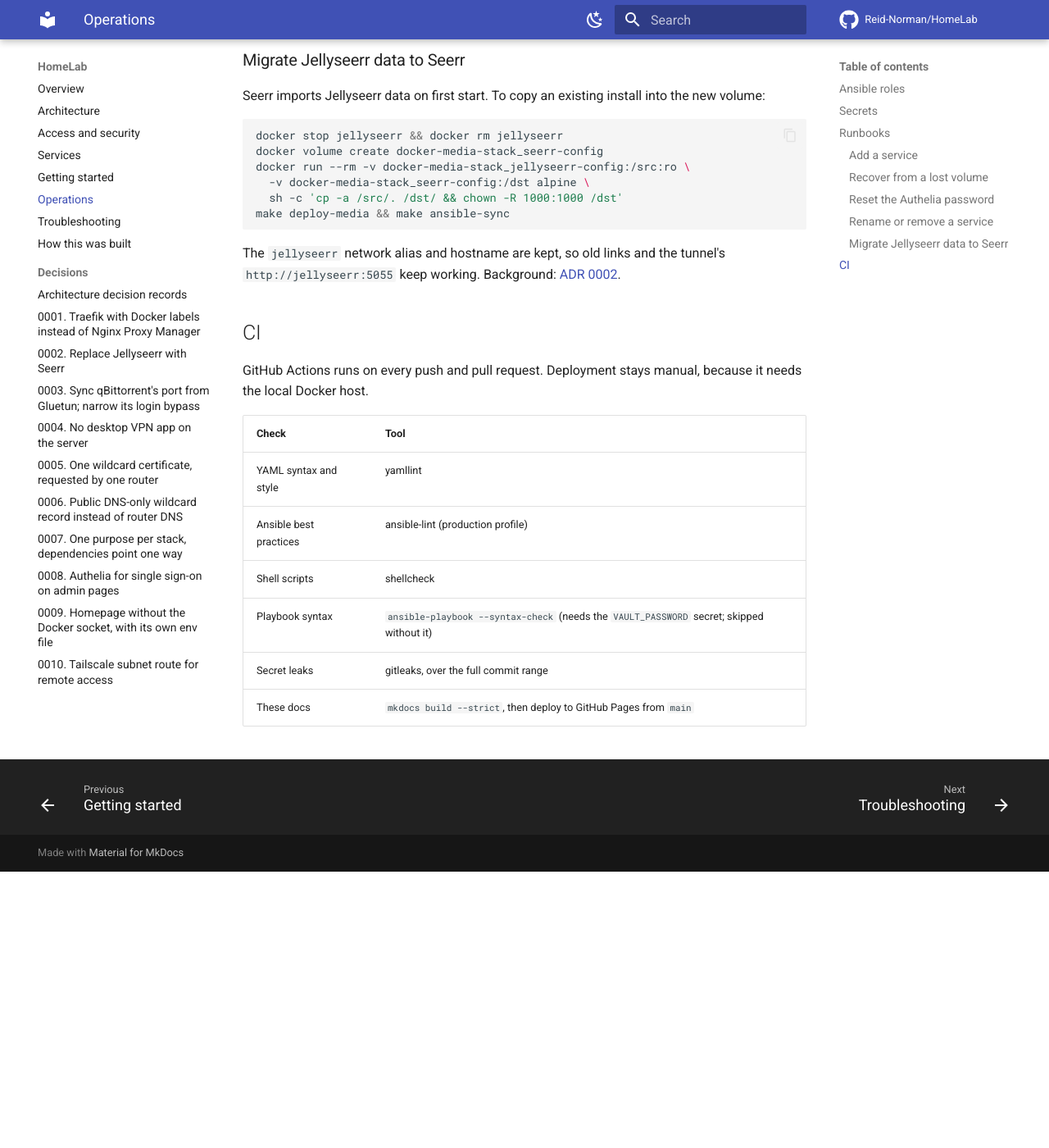
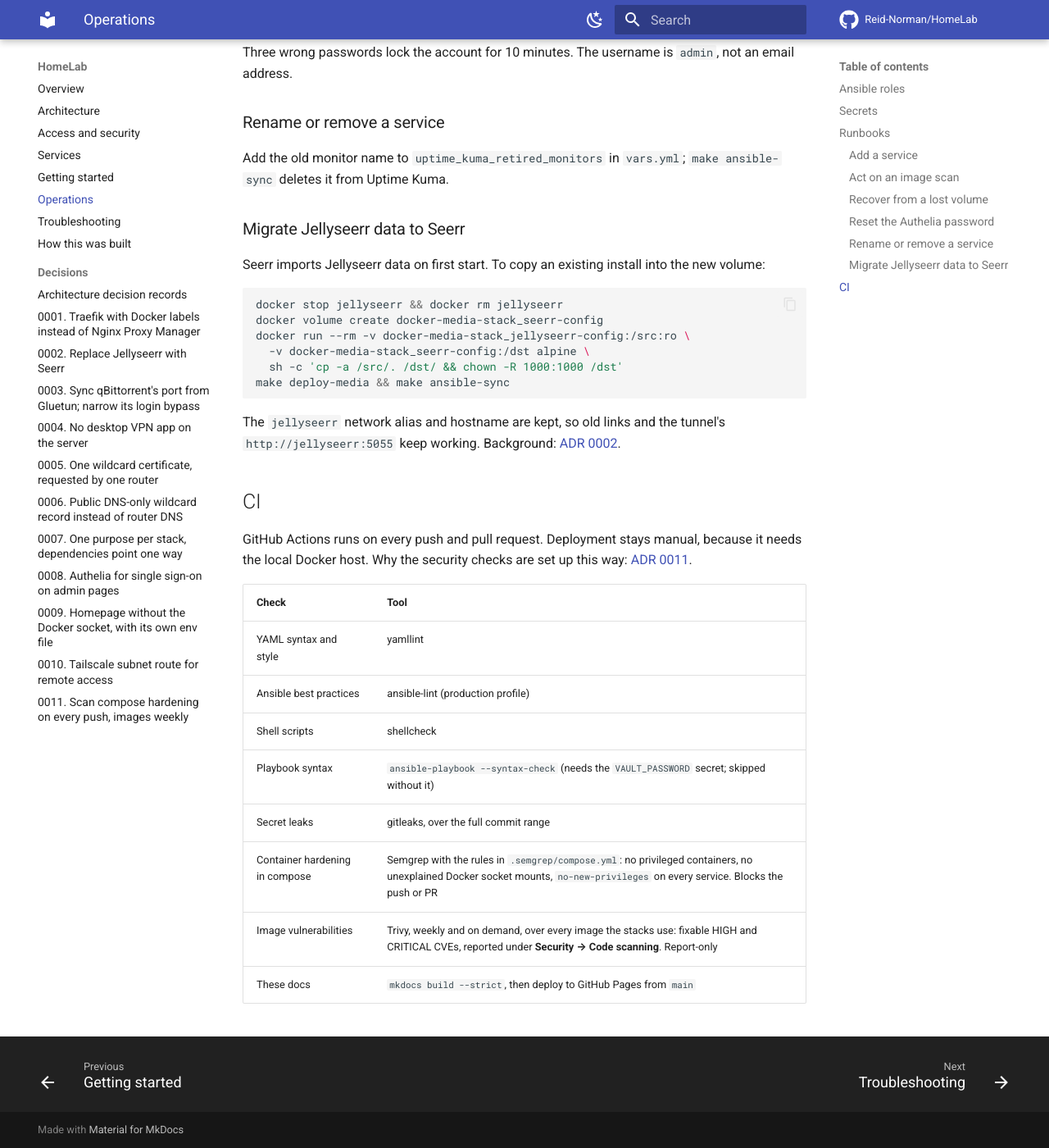
Before and after one commit to Reid-Norman/HomeLab, an MkDocs documentation site: the page built from docs/operations.md, in a window 1280 px wide and 1400 px high, scrolled down 2755 px. Shown: the whole window at 82% size. Built offline with MkDocs 1.6.1 and Material for MkDocs 9.7.7, drawn with Linux system fonts in a browser that asks for light colours; comment, search, counter and statistics services are not loaded; before the commit the page ends 3818 px from its top, so only the background shows below that; some of the changed text lies outside the part shown.

Commit message:
Add compose hardening and image vulnerability scans to CI
- Semgrep with local rules (.semgrep/compose.yml) fails a push or PR that
  adds a privileged container, an unexplained Docker socket mount, or a
  service without no-new-privileges. The registry p/docker-compose rules
  need a top-level `version:` key, so they matched nothing here.
- Every service now runs with no-new-privileges:true (all stacks
  redeployed and checked). The four socket mounts carry inline reasons.
- Trivy scans every image weekly (linux/arm64), report-only, to GitHub
  code scanning.
- Both workflows get a read-only token.
- ADR 0011, CI table, image-scan runbook, CLAUDE.md compose rule.

Co-Authored-By: Claude Opus 5.5 <noreply@anthropic.com>

```diff
--- a/docs/decisions/index.md
+++ b/docs/decisions/index.md
@@ -14,3 +14,4 @@ Short records of the decisions that aren't obvious from the code: the context, w
 | [0008](0008-authelia-single-sign-on.md) | Authelia for single sign-on on admin pages | 2026-10-25 |
 | [0009](0009-homepage-without-docker-socket.md) | Homepage without the Docker socket, with its own env file | 2026-10-25 |
 | [0010](0010-tailscale-remote-access.md) | Tailscale subnet route for remote access | 2026-10-25 |
+| [0011](0011-security-scanning.md) | Scan compose hardening on every push, images weekly | 2026-10-27 |
--- a/docs/operations.md
+++ b/docs/operations.md
@@ -49,12 +49,16 @@ make ansible-sync                  # re-apply API configuration
 
 ### Add a service
 
-1. Add it to the right stack's `docker-compose.yml`. Pick the stack by [dependency direction](architecture.md#stack-layout) and where its secrets would end up.
+1. Add it to the right stack's `docker-compose.yml`. Pick the stack by [dependency direction](architecture.md#stack-layout) and where its secrets would end up. Give it `security_opt: [no-new-privileges:true]`; CI fails without it.
 2. Add Traefik labels: `traefik.enable=true`, a `Host()` rule, the `websecure` entrypoint and the port. No `certresolver` label: the wildcard covers it.
 3. If it's an admin page, add `traefik.http.routers.<name>.middlewares=${ADMIN_MIDDLEWARES}` and publish its port on `127.0.0.1` only.
 4. Put secrets in the vault and the stack's `.env.j2`.
 5. Add an Ansible role if it has an API to configure, and add it to `site.yml`.
 6. Add an Uptime Kuma monitor in `vars.yml` and a tile in `docker-management-stack/homepage/services.yaml`.
+
+### Act on an image scan
+
+The weekly Trivy run lists fixable CVEs per image under **Security → Code scanning**. For each image, either bump the pinned tag (Authelia, Postgres, Uptime Kuma, Homepage), replace an image that stays behind, or dismiss the alert in GitHub with the reason. `:latest` images are updated by Watchtower, so their alerts clear on their own if the upstream image is maintained.
 
 ### Recover from a lost volume
 
@@ -97,7 +101,7 @@ The `jellyseerr` network alias and hostname are kept, so old links and the tunne
 
 ## CI
 
-GitHub Actions runs on every push and pull request. Deployment stays manual, because it needs the local Docker host.
+GitHub Actions runs on every push and pull request. Deployment stays manual, because it needs the local Docker host. Why the security checks are set up this way: [ADR 0011](decisions/0011-security-scanning.md).
 
 | Check | Tool |
 |-------|------|
@@ -106,4 +110,6 @@ GitHub Actions runs on every push and pull request. Deployment stays manual, bec
 | Shell scripts | shellcheck |
 | Playbook syntax | `ansible-playbook --syntax-check` (needs the `VAULT_PASSWORD` secret; skipped without it) |
 | Secret leaks | gitleaks, over the full commit range |
+| Container hardening in compose | Semgrep with the rules in `.semgrep/compose.yml`: no privileged containers, no unexplained Docker socket mounts, `no-new-privileges` on every service. Blocks the push or PR |
+| Image vulnerabilities | Trivy, weekly and on demand, over every image the stacks use: fixable HIGH and CRITICAL CVEs, reported under **Security → Code scanning**. Report-only |
 | These docs | `mkdocs build --strict`, then deploy to GitHub Pages from `main` |
--- a/mkdocs.yml
+++ b/mkdocs.yml
@@ -65,3 +65,4 @@ nav:
       - decisions/0008-authelia-single-sign-on.md
       - decisions/0009-homepage-without-docker-socket.md
       - decisions/0010-tailscale-remote-access.md
+      - decisions/0011-security-scanning.md
```
Also changed, not shown: CLAUDE.md (+2 -1 lines), docs/decisions/0011-security-scanning.md (added, +27 -0 lines), docs/index.md (+3 -3 lines), 8 other files.
